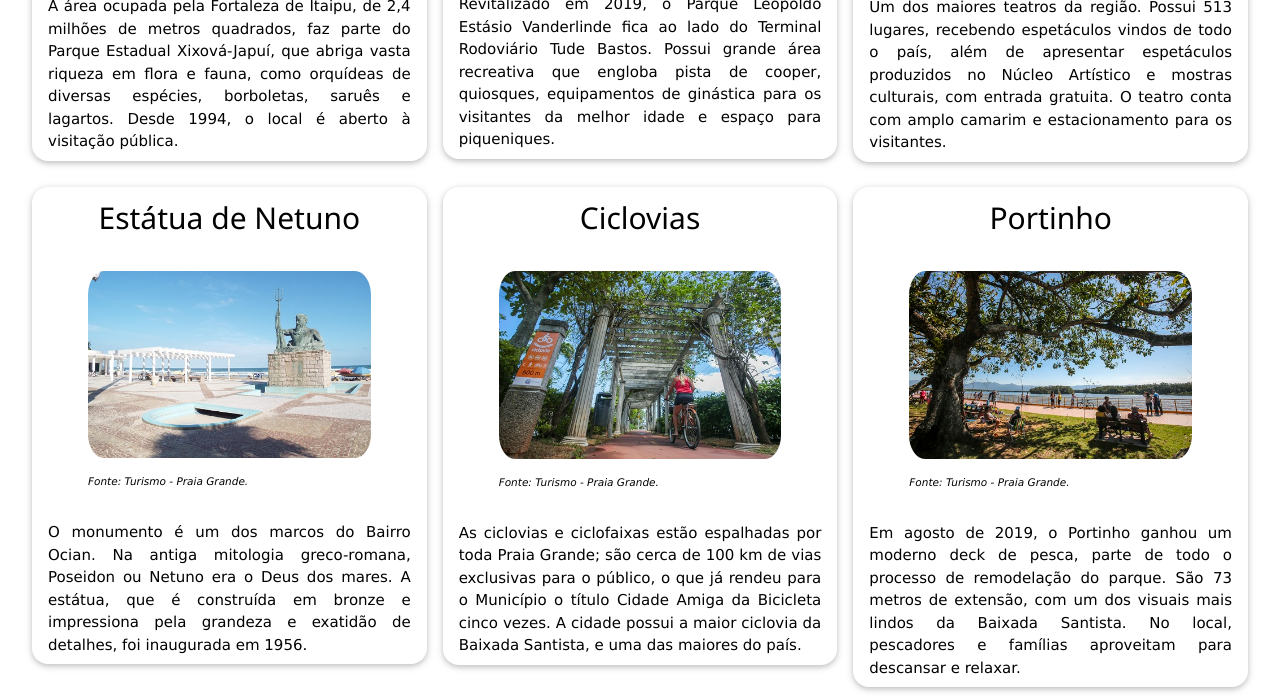
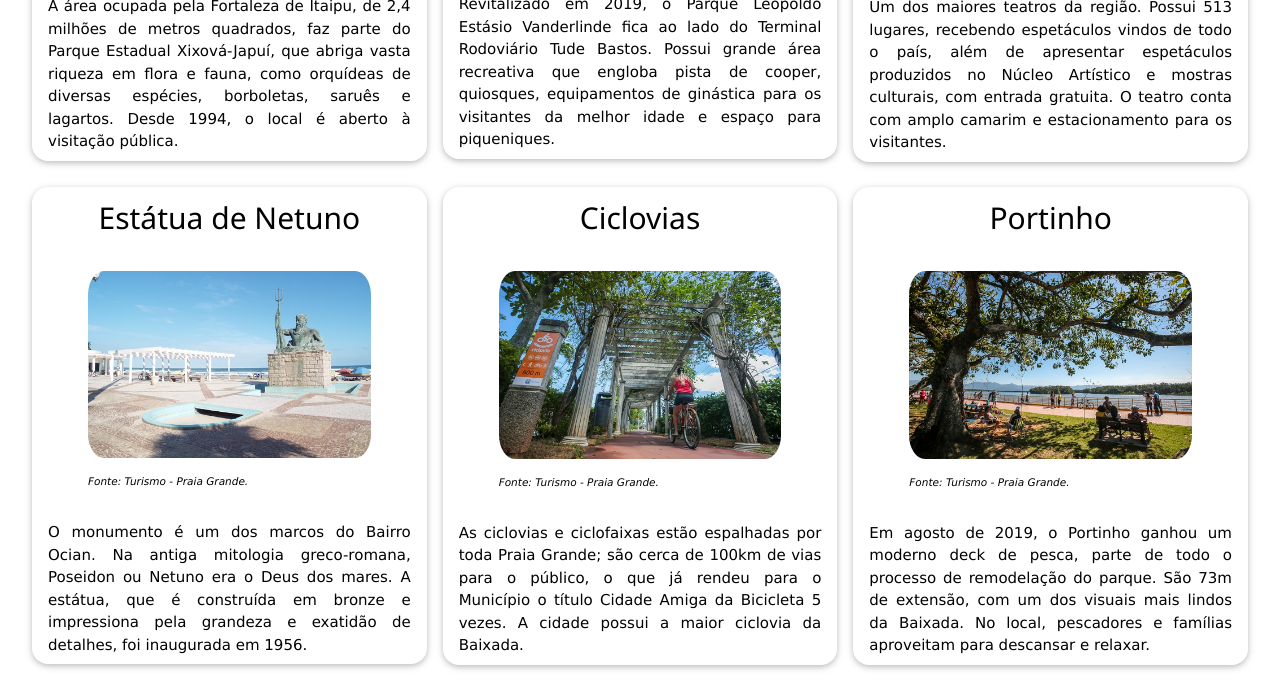
Before and after one commit to monicaquintal/agenda14_dsi_fichario, a plain HTML site: page index.html in a window 1280 px wide. Shown: the part 1726-2424 px from the top of the page. Drawn offline with nearby package versions, Linux system fonts and the light colour scheme.

Commit message:
entrega da atividade

```diff
--- a/index.html
+++ b/index.html
@@ -108,7 +108,7 @@
               <img src="./imagens/imagem5-ciclovias.jpg" class="w3-round-xxlarge w3-padding w3-hover-opacity" width="100%">
               <figcaption class="w3-padding w3-hover-opacity" style="font-size: 0.7em; font-style: italic;">Fonte: <a href=https://turismo.praiagrande.sp.gov.br/2021/05/27/fotos-ciclovias/ style="text-decoration: none;">Turismo - Praia Grande.</a></figcaption>
             </figure>
-            <p class="w3-padding" style="text-align: justify;">As ciclovias e ciclofaixas estão espalhadas por toda Praia Grande; são cerca de 100 km de vias exclusivas para o público, o que já rendeu para o Município o título Cidade Amiga da Bicicleta cinco vezes. A cidade possui a maior ciclovia da Baixada Santista, e uma das maiores do país.</p>
+            <p class="w3-padding" style="text-align: justify;">As ciclovias e ciclofaixas estão espalhadas por toda Praia Grande; são cerca de 100km de vias para o público, o que já rendeu para o Município o título Cidade Amiga da Bicicleta 5 vezes. A cidade possui a maior ciclovia da Baixada.</p>
           </div>
         </div>
 
@@ -120,7 +120,7 @@
               <img src="./imagens/imagem6-portinho.jpg" class="w3-round-xxlarge w3-padding w3-hover-opacity" width="100%">
               <figcaption class="w3-padding w3-hover-opacity" style="font-size: 0.7em; font-style: italic;">Fonte: <a href="https://turismo.praiagrande.sp.gov.br/pontos-turisticos-2/inicial-portinho/" style="text-decoration: none;">Turismo - Praia Grande.</a></figcaption>
             </figure>
-            <p class="w3-padding" style="text-align: justify;">Em agosto de 2019, o Portinho ganhou um moderno deck de pesca, parte de todo o processo de remodelação do parque. São 73 metros de extensão, com um dos visuais mais lindos da Baixada Santista. No local, pescadores e famílias aproveitam para descansar e relaxar.</p>
+            <p class="w3-padding" style="text-align: justify;">Em agosto de 2019, o Portinho ganhou um moderno deck de pesca, parte de todo o processo de remodelação do parque. São 73m de extensão, com um dos visuais mais lindos da Baixada. No local, pescadores e famílias aproveitam para descansar e relaxar.</p>
           </div>
         </div>
 
```
